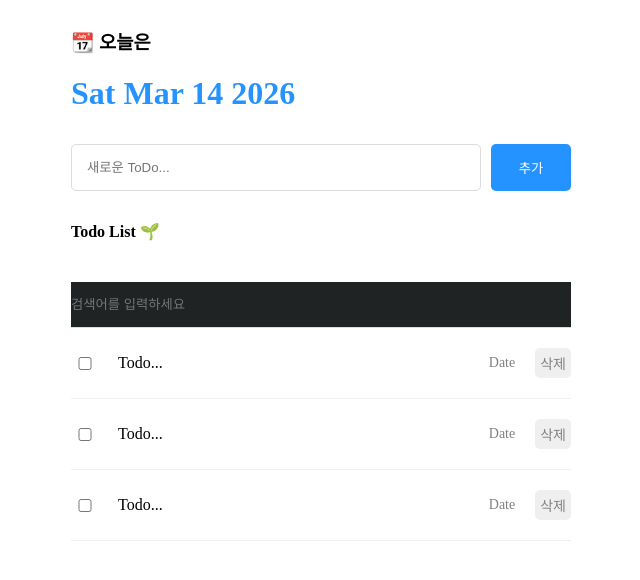
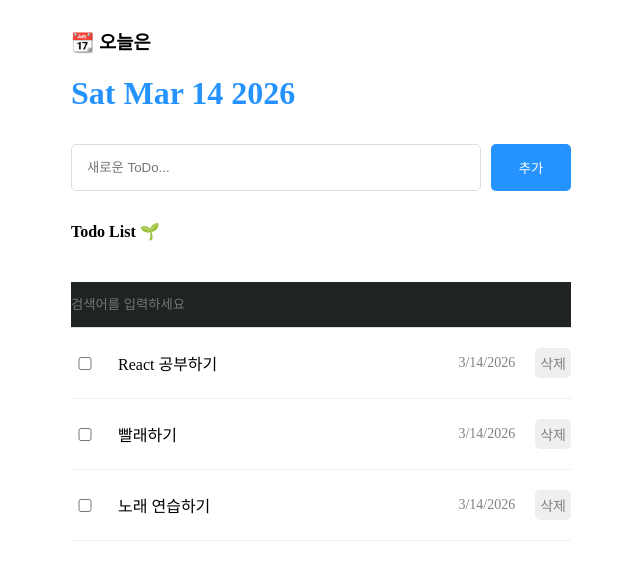
Before and after one commit to mooni9375/todo_myself, a React (Vite) app: page / in a window 1280 px wide. Shown: the top 580 px of the page, without its empty margins (319-959 px from the left). Built offline with nearby package versions, Linux system fonts and the light colour scheme.

Commit message:
List → TodoItem todos 전달 기능 구현

```diff
--- a/src/components/List.jsx
+++ b/src/components/List.jsx
@@ -1,15 +1,15 @@
 import "./List.css";
 import TodoItem from "./TodoItem";
 
-const List = () => {
+const List = ({ todos }) => {
   return (
     <div className="List">
       <h4>Todo List 🌱</h4>
       <input placeholder="검색어를 입력하세요" />
       <div className="todos_wrapper">
-        <TodoItem />
-        <TodoItem />
-        <TodoItem />
+        {todos.map((todo) => {
+          return <TodoItem key={todo.id} {...todo} />;
+        })}
       </div>
     </div>
   );
--- a/src/components/TodoItem.jsx
+++ b/src/components/TodoItem.jsx
@@ -1,11 +1,13 @@
 import "./TodoItem.css";
 
-const TodoItem = () => {
+const TodoItem = ({ id, isDone, content, date }) => {
+  const tmp = () => {};
+
   return (
     <div className="TodoItem">
-      <input type="checkbox" />
-      <div className="content">Todo...</div>
-      <div className="date">Date</div>
+      <input type="checkbox" checked={isDone} onChange={tmp} />
+      <div className="content">{content}</div>
+      <div className="date">{new Date(date).toLocaleDateString()}</div>
       <button>삭제</button>
     </div>
   );
```
